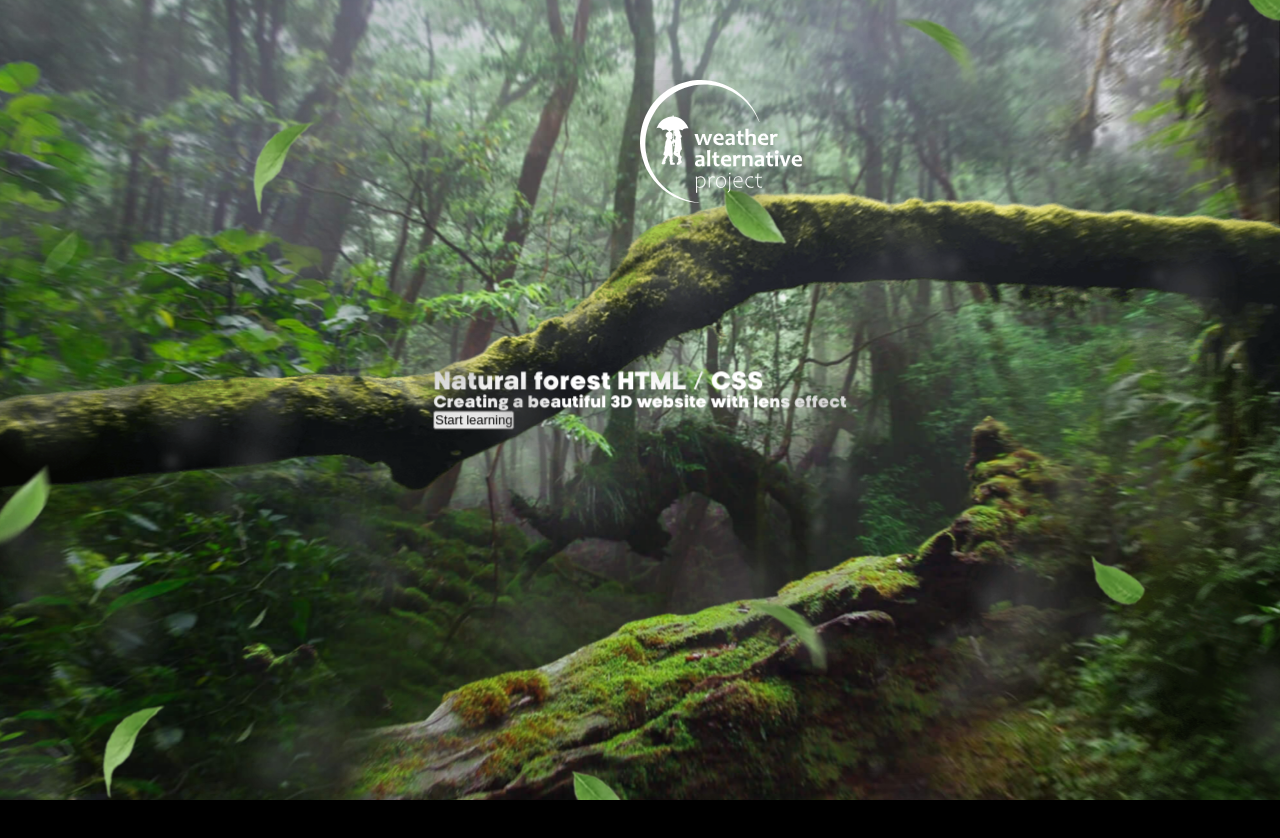
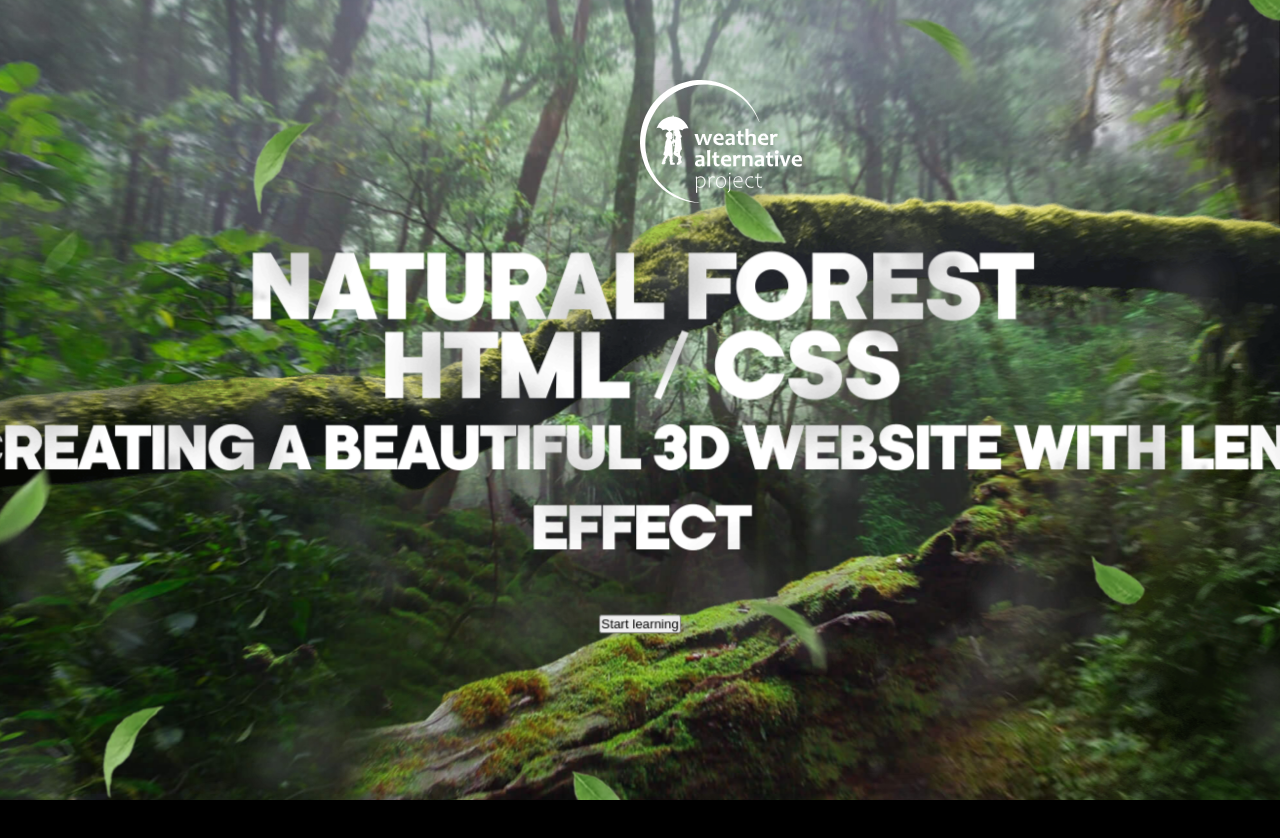
Before and after one commit to useharm/parallax-3d-lens-effect, a website: page public/index.html in a window 1280 px wide. Shown: the top 838 px of the page. Drawn offline with Linux system fonts and the light colour scheme.

Commit message:
smooth animation

```diff
--- a/src/css/main.css
+++ b/src/css/main.css
@@ -6,6 +6,7 @@
 
 :root {
     --index: calc(1vw + 1vh);
+    --transition: 1.5s cubic-bezier(0.05, 0.5, 0, 1);
 }
 
 @font-face {
@@ -37,8 +38,11 @@ body {
 }
 .layers__container {
     height: 100vh;
+    min-height: 500px;
     transform-style: preserve-3d;
     transform: rotateX(var(--move-y)) rotateY(var(--move-x));
+    will-change: transform;
+    transition: transform var(--transition);
 }
 .layers__item {
     position: absolute;
@@ -68,5 +72,13 @@ body {
     transform: translateZ(380px);
 }
 .hero-content {
-
+    font-size: calc(var(--index) * 2.9);
+    text-align: center;
+    text-transform: uppercase;
+    letter-spacing: calc(var(--index) * -0.15);
+    line-height: 1.35em;
+    margin-top: calc(var(--index) * 5.5)
 }
+.hero-content span {
+    display: block;
+}
--- a/src/js/main.js
+++ b/src/js/main.js
@@ -1,8 +1,8 @@
 document.addEventListener('mousemove', (e) => {
     Object.assign(document.documentElement, {
         style: `
-        --move-x: ${(e.clientX - (window.innerWidth / 2)) * -0.05}deg;
-        --move-y: ${(e.clientY - (window.innerHeight / 2)) * -0.1}deg
+        --move-x: ${(e.clientX - (window.innerWidth / 2)) * -0.005}deg;
+        --move-y: ${(e.clientY - (window.innerHeight / 2)) * -0.01}deg
         `
     })
 })
```
